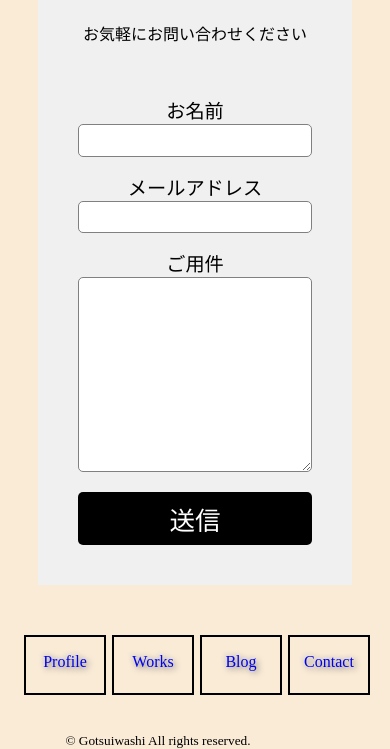
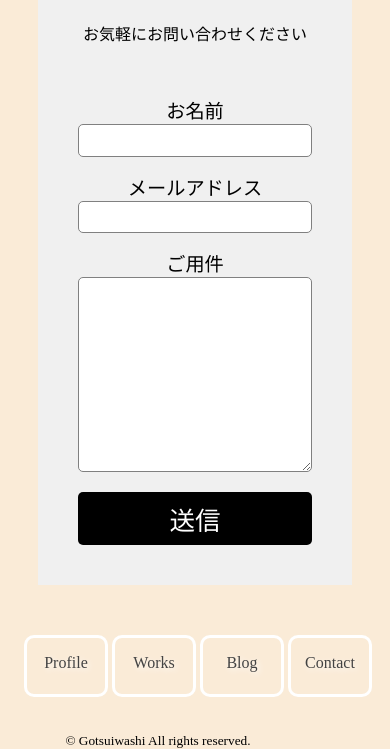
Before and after one commit to Gotsuiwashi/portfolio-and-weblog, a Gatsby site: page /contact in a window 390 px wide. Shown: the part 403-1152 px from the top of the page. Built offline with nearby package versions, Linux system fonts and the light colour scheme; Gatsby itself is replaced by a stand-in of ours.

Commit message:
links border

```diff
--- a/src/styles/components/layout.scss
+++ b/src/styles/components/layout.scss
@@ -169,7 +169,8 @@ body {
 
         a {
           display: inline-block;
-          border: 2px solid #000;
+          border: 3px solid #fff;
+          border-radius: 10px;
           width: 100%;
           height: 100%;
           padding-top: 16px;
--- a/src/styles/components/nav.scss
+++ b/src/styles/components/nav.scss
@@ -2,15 +2,13 @@
   li {
     display: inline-block;
     position: relative;
-    color: #434343;
-    text-shadow: -2px -2px 4px #d0d0d0,
-      2px 2px 6px #606060;
-
+    text-shadow: 2px 2px 6px #ffffff,
   }
 
   a {
     text-decoration: none;
     transition-duration: 3s;
+    color: #434343;
 
     &::after {
       content: "";
```
